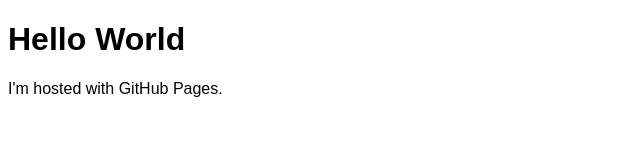
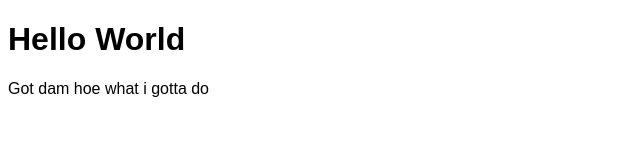
Before and after one commit to linders11/linders11.github.io, a plain HTML site: page index.html in a window 1280 px wide. Shown: the full height of the page, 0-640 px from the left. Drawn offline with Linux system fonts and the light colour scheme; a web font is replaced by a local one.

Commit message:
Update index.html

```diff
--- a/index.html
+++ b/index.html
@@ -8,6 +8,6 @@
 </head>
 <body>
 <h1>Hello World</h1>
-<p>I'm hosted with GitHub Pages.</p>
+<p>Got dam hoe what i gotta do</p>
 </body>
 </html>
```
